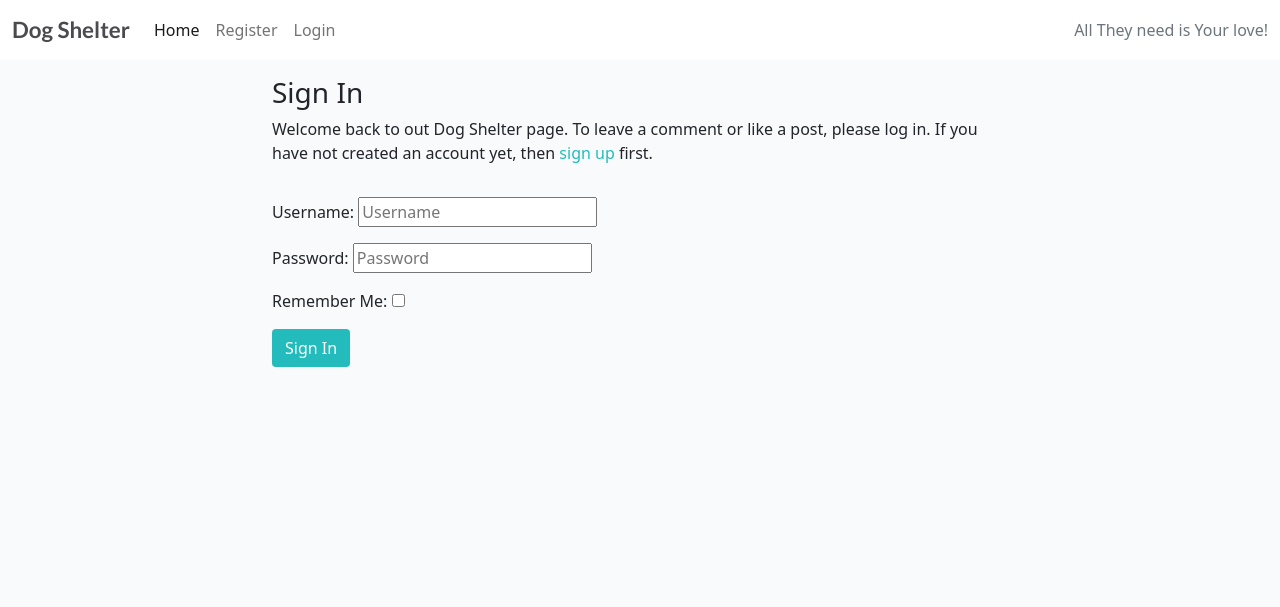
After one commit to Marta10111/PP4-dog-shelter, a Django app: page /accounts/login/ in a window 1280 px wide. The commit adds this page. Shown: the top 607 px of the page. Run offline with Django 3.2, Linux system fonts and the light colour scheme; some libraries are stand-ins or nearby versions.

Commit message:
Adding authentications, login, logout, register. Installing allauth.

```diff
--- a/dogShelter/urls.py
+++ b/dogShelter/urls.py
@@ -20,4 +20,5 @@ urlpatterns = [
     path('admin/', admin.site.urls),
     path('summernote/', include('django_summernote.urls')),
     path('', include('blog.urls'), name='blog_urls'),
+    path('accounts/', include('allauth.urls')),
 ]
--- a/requirements.txt
+++ b/requirements.txt
@@ -3,8 +3,13 @@ cloudinary==1.32.0
 dj-database-url==0.5.0
 dj3-cloudinary-storage==0.0.6
 Django==3.2.18
+django-allauth==0.53.0
 django-summernote==0.8.20.0
 gunicorn==20.1.0
+oauthlib==3.2.2
 psycopg2==2.9.5
+PyJWT==2.6.0
+python3-openid==3.2.0
 pytz==2022.7.1
+requests-oauthlib==1.3.1
 sqlparse==0.4.3
--- /dev/null
+++ b/templates/account/login.html
@@ -0,0 +1,34 @@
+{% extends "base.html" %}
+
+{% load i18n %}
+{% load account socialaccount %}
+
+{% block head_title %}{% trans "Sign In" %}{% endblock %}
+
+{% block content %}
+
+<div class="container">
+    <div class="row">
+        <div class="col-md-8 mt-3 offset-md-2">
+            <h3>{% trans "Sign In" %}</h3>
+
+            <p>{% blocktrans %}Welcome back to out Dog Shelter page. To leave a comment or like a post, please log in. If
+                you
+                have not created an account yet, then <a class="link" href="{{ signup_url }}">sign up</a>
+                first.{% endblocktrans %}</p>
+        </div>
+    </div>
+    <div class="row">
+        <div class="col-md-8 mt-3 offset-md-2">
+            <form class="login" method="POST" action="{% url 'account_login' %}">
+                {% csrf_token %}
+                {{ form.as_p }}
+                {% if redirect_field_value %}
+                <input type="hidden" name="{{ redirect_field_name }}" value="{{ redirect_field_value }}" />
+                {% endif %}
+                <button class="btn btn-signup right" type="submit">{% trans "Sign In" %}</button>
+            </form>
+        </div>
+    </div>
+</div>
+{% endblock %}
--- a/templates/base.html
+++ b/templates/base.html
@@ -38,14 +38,14 @@
                     </li>
                     {% if user.is_authenticated %}
                     <li class="nav-item">
-                        <a class="nav-link" href="#">Logout</a>
+                        <a class="nav-link" href="{% url 'account_logout' %}">Logout</a>
                     </li>
                     {% else %}
                     <li class="nav-item">
-                        <a class="nav-link" href="#">Register</a>
+                        <a class="nav-link" href="{% url 'account_signup' %}">Register</a>
                     </li>
                     <li class="nav-item">
-                        <a class="nav-link" href="#">Login</a>
+                        <a class="nav-link" href="{% url 'account_login' %}">Login</a>
                     </li>
                     {% endif %}
                 </ul>
```
Also changed, not shown: dogShelter/settings.py (+13 -0 lines), templates/account/logout.html (added, +29 -0 lines), templates/account/signup.html (added, +31 -0 lines).
